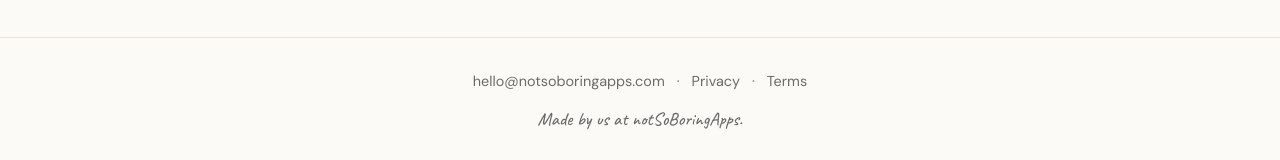
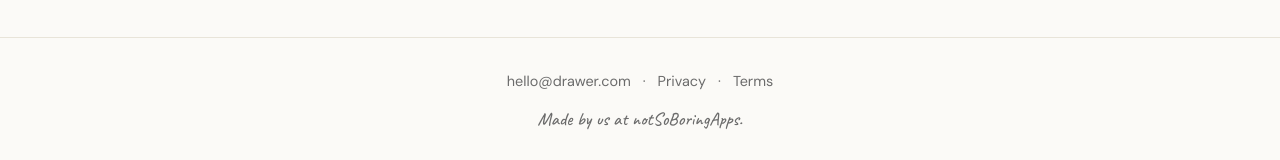
Before and after one commit to Prajjwal009/notSoBoringApps, a React (Vite) app: page / in a window 1280 px wide. Shown: the part 2407-2567 px from the top of the page. Built offline with nearby package versions, Linux system fonts and the light colour scheme; the HTML template or start-up script is replaced by a standard one.

Commit message:
changed url name

```diff
--- a/src/components/LandingPage.jsx
+++ b/src/components/LandingPage.jsx
@@ -137,7 +137,7 @@ function LandingPage() {
 
       <footer className="foot">
         <div className="foot-row">
-          <a href="mailto:hello@notsoboringapps.com">hello@notsoboringapps.com</a>
+          <a href="mailto:hello@drawer.com">hello@drawer.com</a>
           <span>·</span>
           <a href="#">Privacy</a>
           <span>·</span>
```
